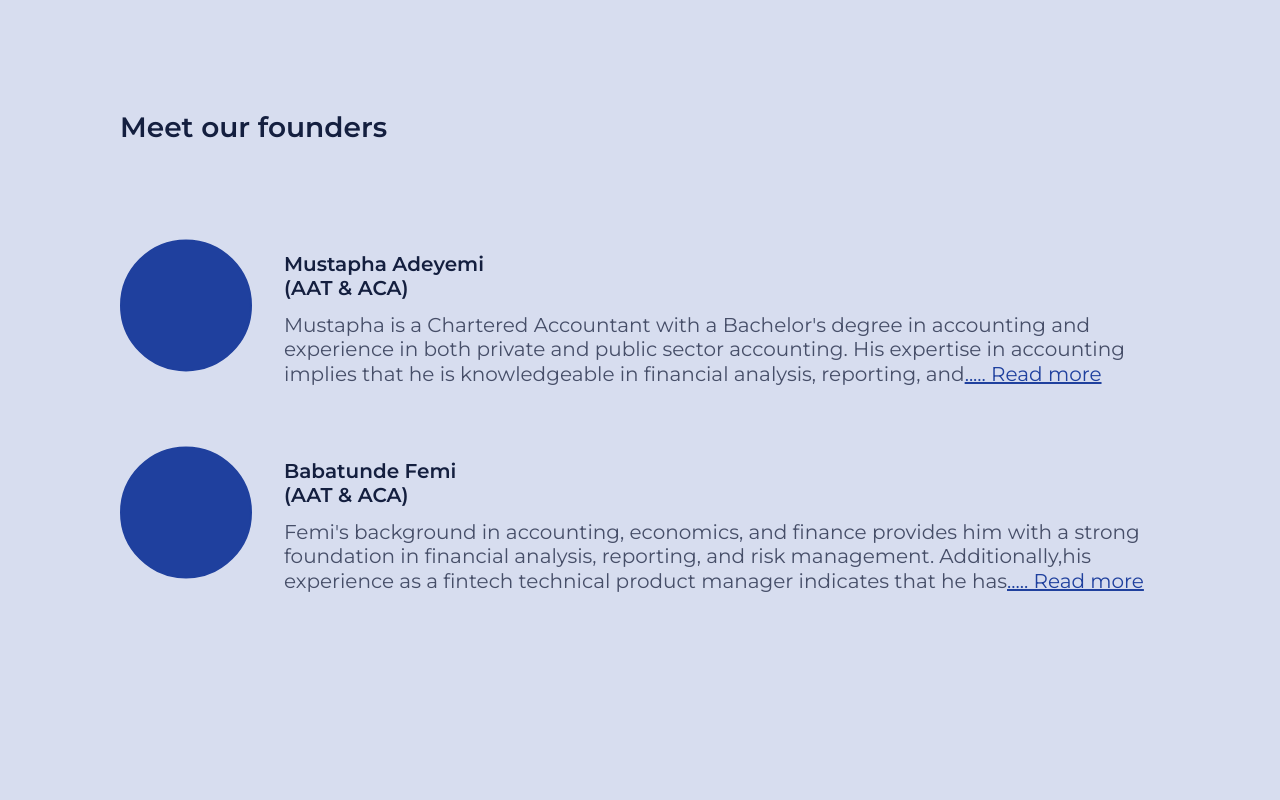
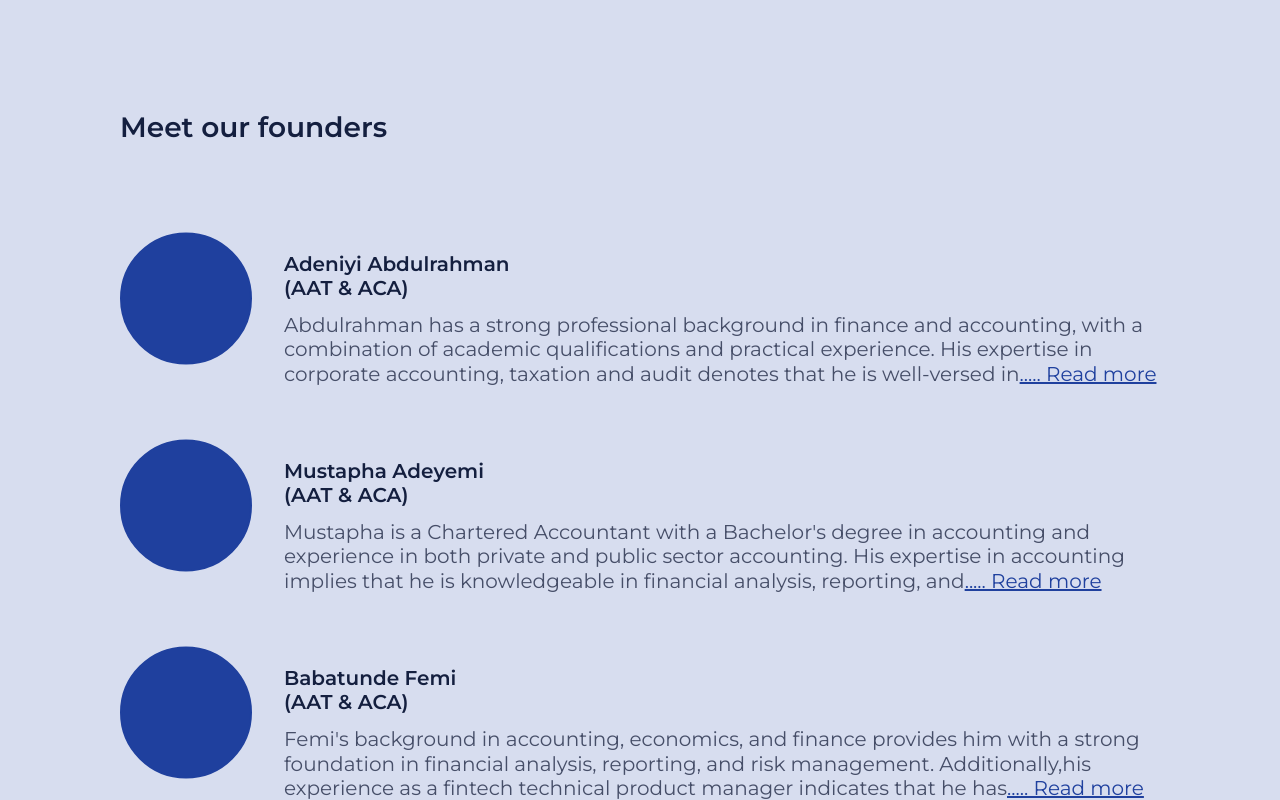
Before and after one commit to nonfungiblehayor/Amb-s-website-, a React (Create React App) app in the folder amb/: page / in a window 1280 px wide. Shown: the part 3497-4297 px from the top of the page. Before the commit the page ends 4090 px from the top, so only its background shows below. Built offline with nearby package versions, Linux system fonts and the light colour scheme.

Commit message:
feat & fix: added one more founder and fix styling bugs

```diff
--- a/amb/src/App.module.scss
+++ b/amb/src/App.module.scss
@@ -511,6 +511,14 @@ body {
           color: $textHeadingColor;
           margin-bottom: -7px;
         }
+        .ramzy {
+          width: 232px;
+          font-family: $textFont;
+          font-weight: 600;
+          font-size: 20px;
+          color: $textHeadingColor;
+          margin-bottom: -7px;
+        }
         .founderInfo {
           p {
             width: 876px;
--- a/amb/src/components/About/founder-text.jsx
+++ b/amb/src/components/About/founder-text.jsx
@@ -12,7 +12,7 @@ function FounderTxt() {
         Mustapha is a Chartered Accountant with a Bachelor's degree in accounting and experience in both private and public sector accounting.
         His expertise in accounting implies that he is knowledgeable in financial analysis, reporting, and
         {show ?
-        "Mustapha is a Chartered Accountant with a Bachelor's degree in accounting and experience in both private and public sector accountingHis expertise in accounting implies that he is knowledgeable in financial analysis" : <span className={style.readSpan} onClick={readMore}>..... Read more</span> }
+        "compliance. His experience in multiple sectors also suggests that he has a diverse range of skills and can adapt to different accounting practices.Moreover, has experience as a Payroll officer in a top bank in Nigeria indicates that he has knowledge of human resources and payroll administration. This experience can be particularly valuable in the accounting field, where payroll and benefits management are essential aspects of financial management.Overall, his combination of education and experience in accounting and human resources makes him a well-rounded professional who can provide valuable financial insights and services to businesses and organizations" : <span className={style.readSpan} onClick={readMore}>..... Read more</span> }
         </p>
     </div>
 }
--- /dev/null
+++ b/amb/src/components/About/founder-text0.jsx
@@ -0,0 +1,19 @@
+import React, { useState } from "react";
+import style from '../../App.module.scss';
+
+function FounderTxt0() {
+    const [show, displayShow] = useState(false)
+
+    const readMore = () => {
+        displayShow(!show)
+    }
+    return <div className={style.founderInfo}>
+        <p>
+        Abdulrahman has a strong professional background in finance and accounting, with a combination of academic qualifications and practical experience.
+        His expertise in corporate accounting, taxation and audit denotes that he is well-versed in
+        {show ?
+        "in financial reporting, compliance, and risk management. Furthermore, his proficiency in data analysis implies that he is capable of using statistical and analytical tools to extract insights from complex financial data. This skill can be particularly valuable in today's business environment, where data-driven decision-making is increasingly important.Overall, Abdulrahman's combination of education and experience in finance, accounting, and data analysis makes him a well-rounded professional who can provide valuable insights to businesses and organizations." : <span className={style.readSpan} onClick={readMore}>..... Read more</span> }
+        </p>
+    </div>
+}
+export default FounderTxt0
--- a/amb/src/components/About/founder-text2.jsx
+++ b/amb/src/components/About/founder-text2.jsx
@@ -13,7 +13,7 @@ function FounderTxt2() {
         finance provides him with a strong foundation in financial analysis, reporting, and risk management.
         Additionally,his experience as a fintech technical product manager indicates that he has
         {show ?
-        "Mustapha is a Chartered Accountant with a Bachelor's degree in accounting and experience in both private and public sector accountingHis expertise in accounting implies that he is knowledgeable in financial analysis" : <span className={style.readSpan} onClick={readMore}>..... Read more</span> }
+        " knowledge of software development and can apply technology to improve financial services.Moreover, Femi's expertise in blockchain technology suggests that he is familiar with distributed ledger systems and how they can be used to facilitate secure, transparent, and efficient financial transactions. His experience in digital payments further highlights his understanding of the intersection between technology and finance.As a research analyst, Femi is likely skilled in conducting market research and analyzing data to identify trends and insights that can inform business strategy. This skill can be particularly valuable in the fast-paced world of fintech, where innovation and agility are essential.Overall, Femi's combination of education, certification, and experience in finance, economics, and technology make him a versatile professional who can provide valuable insights and solutions in the evolving fintech industry." : <span className={style.readSpan} onClick={readMore}>..... Read more</span> }
         </p>
     </div>
 }
--- a/amb/src/components/About/founder.jsx
+++ b/amb/src/components/About/founder.jsx
@@ -3,6 +3,7 @@ import style from '../../App.module.scss';
 import Ellipse from '../../images/Ellipse 24.svg';
 import FounderTxt from "./founder-text";
 import FounderTxt2 from "./founder-text2";
+import FounderTxt0 from "./founder-text0";
 
 function Founder() {
     return <div className={style.founderDiv}>
@@ -10,16 +11,31 @@ function Founder() {
         Meet our founders
         </h3>
         <div className={style.founderDetail}>
+            <div className={style.imgDiv}>
             <img src={Ellipse} alt='pfp'></img>
+            </div>
             <div className={style.founderTxt}>
+                <p className={style.ramzy}>
+                Adeniyi Abdulrahman  (AAT & ACA)
+                </p>
+                <FounderTxt0 />
+            </div>
+        </div>
+        <div className={style.founderDetail}>
+        <div className={style.imgDiv}>
+            <img src={Ellipse} alt='pfp'></img>
+        </div>
+        <div className={style.founderTxt}>
                 <p>
                 Mustapha Adeyemi (AAT & ACA)
                 </p>
                 <FounderTxt />
-            </div>
+        </div>
         </div>
         <div className={style.founderDetail}>
+        <div className={style.imgDiv}>
             <img src={Ellipse} alt='pfp'></img>
+            </div>
             <div className={style.founderTxt}>
                 <p>
                 Babatunde Femi (AAT & ACA)
```
